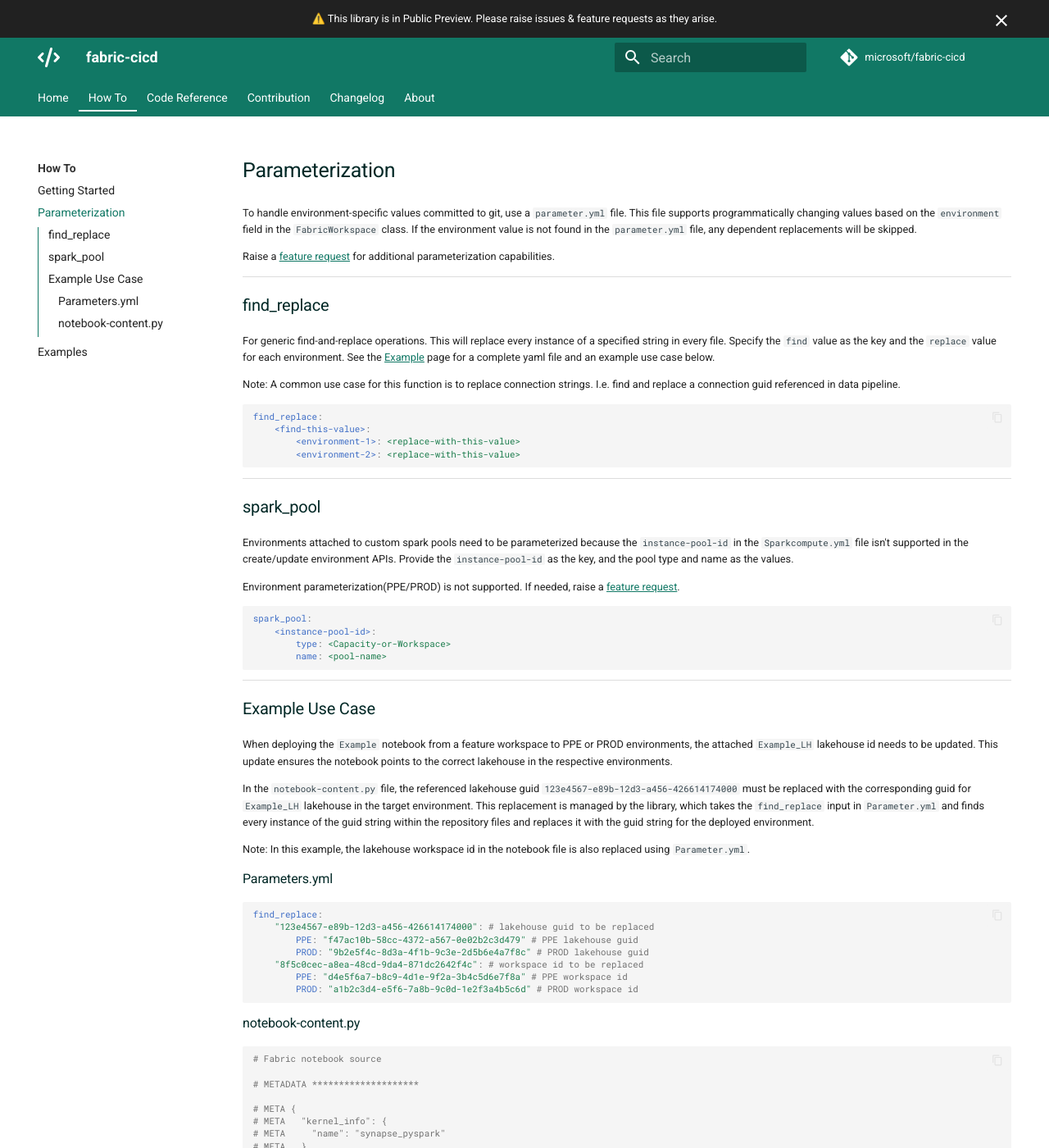
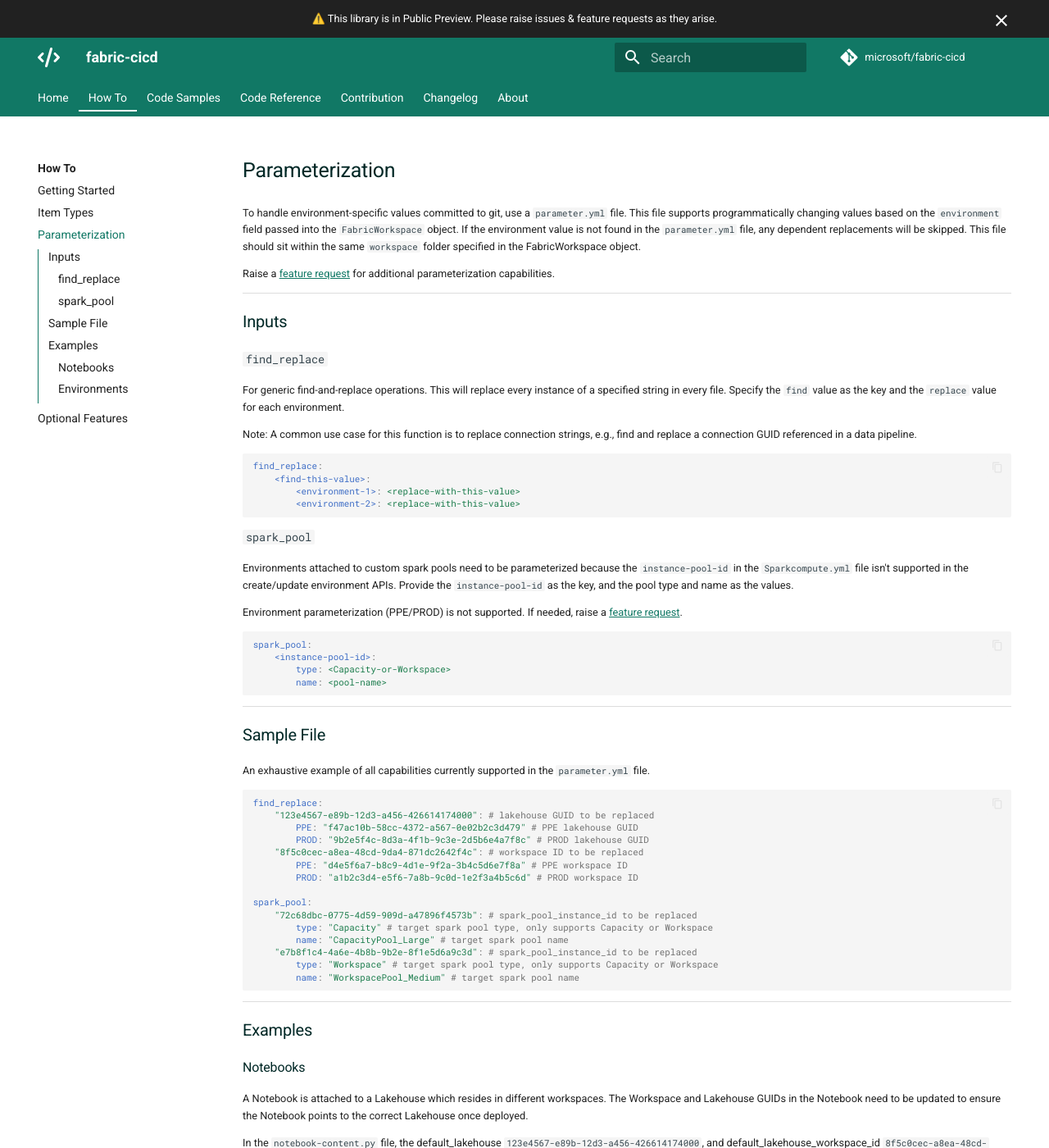
Before and after one commit to shirasassoon/fabric-cicd, an MkDocs documentation site: the page built from docs/how_to/parameterization.md, in a window 1280 px wide and 1400 px high. Shown: the whole window at 82% size. Built offline with MkDocs 1.6.1 and Material for MkDocs 9.7.7, drawn with Linux system fonts in a browser that asks for light colours; comment, search, counter and statistics services are not loaded; the version menu is left out; some of the changed text lies outside the part shown.

Commit message:
Resolves #25 - Refine Documentation (#120)
This pull request includes several documentation updates and code
enhancements for the `fabric-cicd` project. The most important changes
include the addition of new documentation sections, improvements to
existing documentation, and updates to the codebase for better
functionality and clarity.

Documentation Updates:

* Added a new section on `Item Types` with detailed parameterization
information and deployment requirements for different items
(`docs/how_to/item_types.md`).
* Introduced a new `Optional Features` section to document feature flags
and debugging options (`docs/how_to/optional_feature.md`).
* Updated the `Parameterization` documentation to include a sample
`parameter.yml` file and detailed examples for Notebooks and
Environments (`docs/how_to/parameterization.md`).
[[1]](diffhunk://#diff-9cdd02ee5f5219c5426160beb19ff83c624221fd6db2ac6f8bf923d6ebb6f0ffL3-R13)
[[2]](diffhunk://#diff-9cdd02ee5f5219c5426160beb19ff83c624221fd6db2ac6f8bf923d6ebb6f0ffL20-R22)
[[3]](diffhunk://#diff-9cdd02ee5f5219c5426160beb19ff83c624221fd6db2ac6f8bf923d6ebb6f0ffL33-R79)
[[4]](diffhunk://#diff-9cdd02ee5f5219c5426160beb19ff83c624221fd6db2ac6f8bf923d6ebb6f0ffL79-R146)

Code Enhancements:

* Added a script to dynamically update supported item types in the
documentation (`docs/config/pre-build/update_item_types.py`).
* Enhanced the stylesheet with custom classes for non-header H3 and H4
elements (`docs/config/stylesheets/extra.css`).
[[1]](diffhunk://#diff-ea200f882c68fa361f720e0738203ab586bc12799e5d5089b02a29b3241c76c5R69-R83)
[[2]](diffhunk://#diff-ea200f882c68fa361f720e0738203ab586bc12799e5d5089b02a29b3241c76c5L81-R96)
[[3]](diffhunk://#diff-ea200f882c68fa361f720e0738203ab586bc12799e5d5089b02a29b3241c76c5L93-R108)

Configuration Changes:

* Updated the `mkdocs.yml` configuration to include new documentation
sections and a pre-build hook for updating item types (`mkdocs.yml`).
[[1]](diffhunk://#diff-98d0f806abc9af24e6a7c545d3d77e8f9ad57643e27211d7a7b896113e420ed2R13-R16)
[[2]](diffhunk://#diff-98d0f806abc9af24e6a7c545d3d77e8f9ad57643e27211d7a7b896113e420ed2R52-R53)
* Modified the `ruff.toml` configuration to exclude the `docs` directory
from linting (`ruff.toml`).

---------

Co-authored-by: Jacob Knightley <Jacob.Knightley@microsoft.com>

````diff
--- a/docs/config/stylesheets/extra.css
+++ b/docs/config/stylesheets/extra.css
@@ -20,7 +20,7 @@
 .md-tabs__item--active {
     opacity: 1;
     box-shadow: inset 0 -6px 0 0 var(--md-primary-fg-color),
-                inset 0 -8px 0 0 var(--md-primary-bg-color);
+        inset 0 -8px 0 0 var(--md-primary-bg-color);
 }
 
 /* Add underline to links */
@@ -66,6 +66,21 @@
     color: inherit;
 }
 
+/*Custom class for non header h3*/
+.md-h3-nonanchor {
+    color: var(--md-accent-fg-color);
+    font-weight: 500; /* Slight bold */
+    margin: 0 0 1em;
+    font-size: 1.25em;
+}
+
+.md-h4-nonanchor {
+    color: var(--md-accent-fg-color);
+    font-weight: 700;
+    letter-spacing: -0.01em;
+    margin: 1em 0;
+}
+
 /*Remove all margins from the <p> element containing .md-h2-subheader*/
 p:has(.md-h2-subheader) {
     margin: 0;
@@ -78,7 +93,7 @@
 
 /* Override default font size for typeset */
 .md-typeset {
-    font-size: .64rem;
+    font-size: 0.64rem;
 }
 
 .md-typeset h1 {
@@ -90,7 +105,7 @@
 }
 
 .md-nav--lifted .md-nav__item {
-    font-size: .7rem;
+    font-size: 0.7rem;
 }
 
 /* Markdown image resizing */
--- a/docs/how_to/parameterization.md
+++ b/docs/how_to/parameterization.md
@@ -1,14 +1,16 @@
 # Parameterization
 
-To handle environment-specific values committed to git, use a `parameter.yml` file. This file supports programmatically changing values based on the `environment` field in the `FabricWorkspace` class. If the environment value is not found in the `parameter.yml` file, any dependent replacements will be skipped.
+To handle environment-specific values committed to git, use a `parameter.yml` file. This file supports programmatically changing values based on the `environment` field passed into the `FabricWorkspace` object. If the environment value is not found in the `parameter.yml` file, any dependent replacements will be skipped. This file should sit within the same `workspace` folder specified in the FabricWorkspace object.
 
 Raise a [feature request](https://github.com/microsoft/fabric-cicd/issues/new?template=2-feature.yml) for additional parameterization capabilities.
 
-## find_replace
+## Inputs
 
-For generic find-and-replace operations. This will replace every instance of a specified string in every file. Specify the `find` value as the key and the `replace` value for each environment. See the [Example](example.md) page for a complete yaml file and an example use case below.
+### `find_replace`
 
-Note: A common use case for this function is to replace connection strings. I.e. find and replace a connection guid referenced in data pipeline.
+For generic find-and-replace operations. This will replace every instance of a specified string in every file. Specify the `find` value as the key and the `replace` value for each environment.
+
+Note: A common use case for this function is to replace connection strings, e.g., find and replace a connection GUID referenced in a data pipeline.
 
 ```yaml
 find_replace:
@@ -17,11 +19,11 @@
         <environment-2>: <replace-with-this-value>
 ```
 
-## spark_pool
+### `spark_pool`
 
 Environments attached to custom spark pools need to be parameterized because the `instance-pool-id` in the `Sparkcompute.yml` file isn't supported in the create/update environment APIs. Provide the `instance-pool-id` as the key, and the pool type and name as the values.
 
-Environment parameterization(PPE/PROD) is not supported. If needed, raise a [feature request](https://github.com/microsoft/fabric-cicd/issues/new?template=2-feature.yml).
+Environment parameterization (PPE/PROD) is not supported. If needed, raise a [feature request](https://github.com/microsoft/fabric-cicd/issues/new?template=2-feature.yml).
 
 ```yaml
 spark_pool:
@@ -30,27 +32,51 @@
         name: <pool-name>
 ```
 
-## Example Use Case
+## Sample File
 
-When deploying the `Example` notebook from a feature workspace to PPE or PROD environments, the attached `Example_LH` lakehouse id needs to be updated. This update ensures the notebook points to the correct lakehouse in the respective environments.
-
-In the `notebook-content.py` file, the referenced lakehouse guid `123e4567-e89b-12d3-a456-426614174000` must be replaced with the corresponding guid for `Example_LH` lakehouse in the target environment. This replacement is managed by the library, which takes the `find_replace` input in `Parameter.yml` and finds every instance of the guid string within the repository files and replaces it with the guid string for the deployed environment.
-
-Note: In this example, the lakehouse workspace id in the notebook file is also replaced using `Parameter.yml`.
-
-### Parameters.yml
+An exhaustive example of all capabilities currently supported in the `parameter.yml` file.
 
 ```yaml
 find_replace:
-    "123e4567-e89b-12d3-a456-426614174000": # lakehouse guid to be replaced
-        PPE: "f47ac10b-58cc-4372-a567-0e02b2c3d479" # PPE lakehouse guid
-        PROD: "9b2e5f4c-8d3a-4f1b-9c3e-2d5b6e4a7f8c" # PROD lakehouse guid
-    "8f5c0cec-a8ea-48cd-9da4-871dc2642f4c": # workspace id to be replaced
-        PPE: "d4e5f6a7-b8c9-4d1e-9f2a-3b4c5d6e7f8a" # PPE workspace id
-        PROD: "a1b2c3d4-e5f6-7a8b-9c0d-1e2f3a4b5c6d" # PROD workspace id
+    "123e4567-e89b-12d3-a456-426614174000": # lakehouse GUID to be replaced
+        PPE: "f47ac10b-58cc-4372-a567-0e02b2c3d479" # PPE lakehouse GUID
+        PROD: "9b2e5f4c-8d3a-4f1b-9c3e-2d5b6e4a7f8c" # PROD lakehouse GUID
+    "8f5c0cec-a8ea-48cd-9da4-871dc2642f4c": # workspace ID to be replaced
+        PPE: "d4e5f6a7-b8c9-4d1e-9f2a-3b4c5d6e7f8a" # PPE workspace ID
+        PROD: "a1b2c3d4-e5f6-7a8b-9c0d-1e2f3a4b5c6d" # PROD workspace ID
+
+spark_pool:
+    "72c68dbc-0775-4d59-909d-a47896f4573b": # spark_pool_instance_id to be replaced
+        type: "Capacity" # target spark pool type, only supports Capacity or Workspace
+        name: "CapacityPool_Large" # target spark pool name
+    "e7b8f1c4-4a6e-4b8b-9b2e-8f1e5d6a9c3d": # spark_pool_instance_id to be replaced
+        type: "Workspace" # target spark pool type, only supports Capacity or Workspace
+        name: "WorkspacePool_Medium" # target spark pool name
 ```
 
-### notebook-content.py
+## Examples
+
+### Notebooks
+
+A Notebook is attached to a Lakehouse which resides in different workspaces. The Workspace and Lakehouse GUIDs in the Notebook need to be updated to ensure the Notebook points to the correct Lakehouse once deployed.
+
+In the `notebook-content.py` file, the default_lakehouse `123e4567-e89b-12d3-a456-426614174000`, and default_lakehouse_workspace_id `8f5c0cec-a8ea-48cd-9da4-871dc2642f4c` must be replaced with the corresponding GUIDs of the Lakehouse in the target environment (PPE/Prod/etc).
+
+This replacement is managed by the `find_replace` input in the `parameter.yml` file where fabric-cicd finds every instance of the string within the repository files and replaces it with the string for the deployed environment.
+
+<span class="md-h4-nonanchor">parameter.yml file</span>
+
+```yaml
+find_replace:
+    "123e4567-e89b-12d3-a456-426614174000": # lakehouse GUID to be replaced
+        PPE: "f47ac10b-58cc-4372-a567-0e02b2c3d479" # PPE lakehouse GUID
+        PROD: "9b2e5f4c-8d3a-4f1b-9c3e-2d5b6e4a7f8c" # PROD lakehouse GUID
+    "8f5c0cec-a8ea-48cd-9da4-871dc2642f4c": # workspace ID to be replaced
+        PPE: "d4e5f6a7-b8c9-4d1e-9f2a-3b4c5d6e7f8a" # PPE workspace ID
+        PROD: "a1b2c3d4-e5f6-7a8b-9c0d-1e2f3a4b5c6d" # PROD workspace ID
+```
+
+<span class="md-h4-nonanchor">notebook-content.py file</span>
 
 ```python
 # Fabric notebook source
@@ -76,17 +102,6 @@
 
 # CELL ********************
 
-print("Example notebook")
-
-# METADATA ********************
-
-# META {
-# META   "language": "python",
-# META   "language_group": "synapse_pyspark"
-# META }
-
-# CELL ********************
-
 df = spark.sql("SELECT * FROM Example_LH.Table1 LIMIT 1000")
 display(df)
 
@@ -97,3 +112,36 @@
 # META   "language_group": "synapse_pyspark"
 # META }
 ```
+
+### Environments
+
+An Environment is attached to a Capacity level Custom Pool. Source control for Environments does not output the right fields necessary to deploy, so the Spark Pool needs to be parameterized. For now, the recommendation is to maintain the same pool name in all environments. Defining different names per environment is currently not supported in the `parameter.yml` file.
+
+In the `Sparkcompute.yaml` file, the referenced instance_pool_id `72c68dbc-0775-4d59-909d-a47896f4573b` points to a capacity custom pool named `CapacityPool_Large` of pool type `Capacity`.
+
+This replacement is managed by the `spark_pool` input in the `parameter.yml` file where fabric-cicd finds every instance of the instance_pool_id and replaces it with the pool type and pool name.
+
+<span class="md-h4-nonanchor">parameter.yml file</span>
+
+```yaml
+spark_pool:
+    "72c68dbc-0775-4d59-909d-a47896f4573b": # spark_pool_instance_id to be replaced
+        type: "Capacity" # target spark pool type, only supports Capacity or Workspace
+        name: "CapacityPool_Large" # target spark pool name
+```
+
+<span class="md-h4-nonanchor">Sparkcompute.yml</span>
+
+```yaml
+enable_native_execution_engine: false
+instance_pool_id: 72c68dbc-0775-4d59-909d-a47896f4573b
+driver_cores: 16
+driver_memory: 112g
+executor_cores: 16
+executor_memory: 112g
+dynamic_executor_allocation:
+    enabled: false
+    min_executors: 31
+    max_executors: 31
+runtime_version: 1.3
+```
--- a/mkdocs.yml
+++ b/mkdocs.yml
@@ -9,9 +9,12 @@
 nav:
     - Home: index.md
     - How To:
+          - How To: how_to/index.md
           - Getting Started: how_to/getting_started.md
+          - Item Types: how_to/item_types.md
           - Parameterization: how_to/parameterization.md
-          - Examples: how_to/example.md
+          - Optional Features: how_to/optional_feature.md
+    - Code Samples: code_sample.md
     - Code Reference: code_reference.md
     - Contribution: contribution.md
     - Changelog: changelog.md
@@ -47,6 +50,9 @@
 
 extra_css:
     - config/stylesheets/extra.css
+hooks:
+    - docs/config/pre-build/update_item_types.py
+    - docs/config/pre-build/section_toc.py
 
 plugins:
     - search:
@@ -99,7 +105,7 @@
               data: 0
               note: >-
                   Thanks for your feedback! Help us improve this page by using our
-                  <a href="https://github.com/microsoft/fabric-cicd/issues/new?template=bug_report.md&documentation-location={url}" target="_blank" rel="noopener">feedback form</a>.
+                  <a href="https://github.com/microsoft/fabric-cicd/issues/new?template=3-documentation.yml&documentation-location={url}" target="_blank" rel="noopener">feedback form</a>.
 
 markdown_extensions:
     - abbr
--- a/ruff.toml
+++ b/ruff.toml
@@ -1,5 +1,5 @@
 line-length = 120
-exclude = ["sample/*"]
+exclude = ["sample/*", "docs/*"]
 
 [lint]
 # https://docs.astral.sh/ruff/rules/
````
Also changed, not shown: README.md (+2 -4 lines), docs/code_sample.md (added, +41 -0 lines), docs/config/pre-build/section_toc.py (added, +33 -0 lines), docs/config/pre-build/update_item_types.py (added, +20 -0 lines), docs/how_to/example.md (deleted, +0 -36 lines), docs/how_to/index.md (added, +8 -0 lines), docs/how_to/item_types.md (added, +43 -0 lines), docs/how_to/optional_feature.md (added, +29 -0 lines), docs/index.md (+3 -7 lines), src/fabric_cicd/__init__.py (+6 -8 lines), 6 other files.
